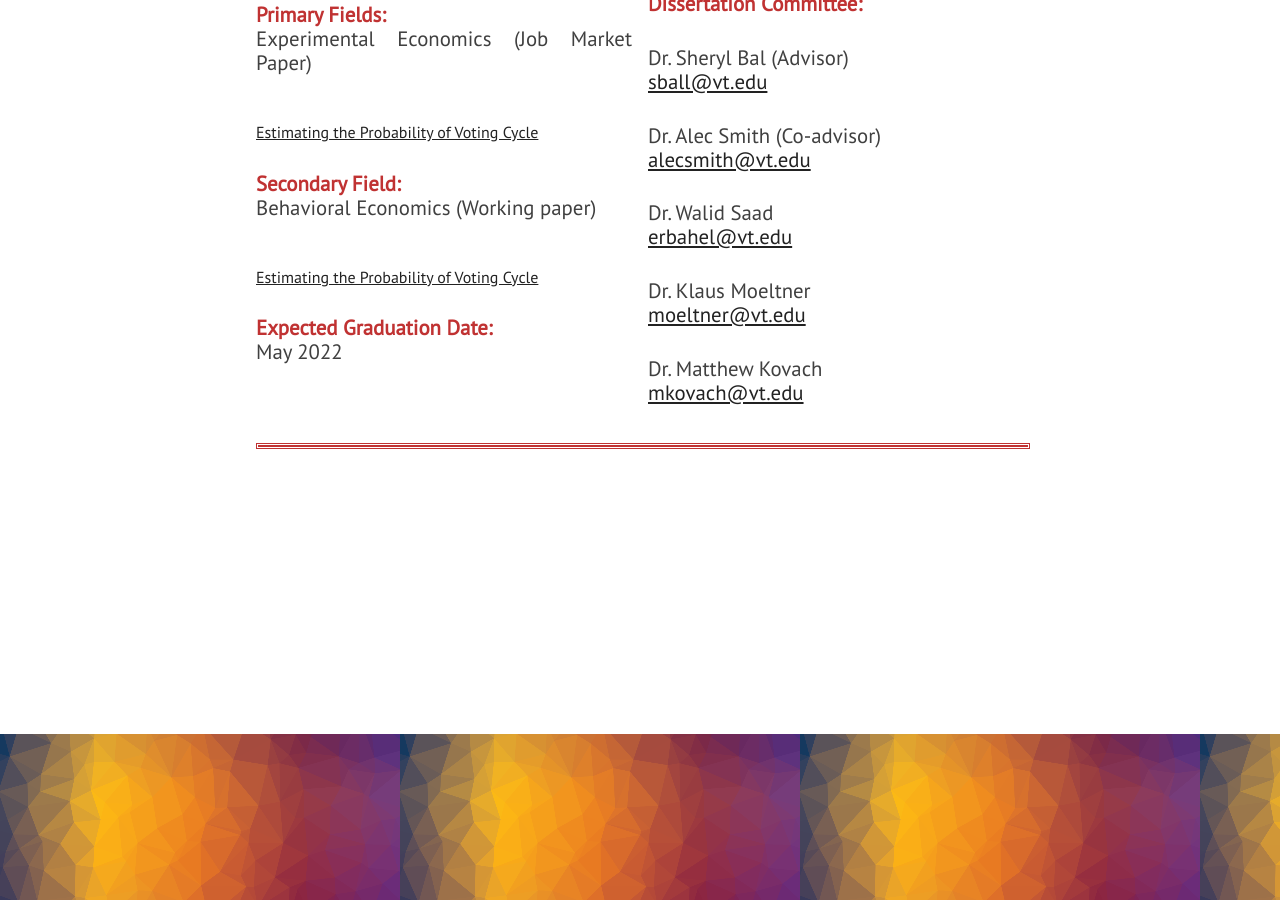
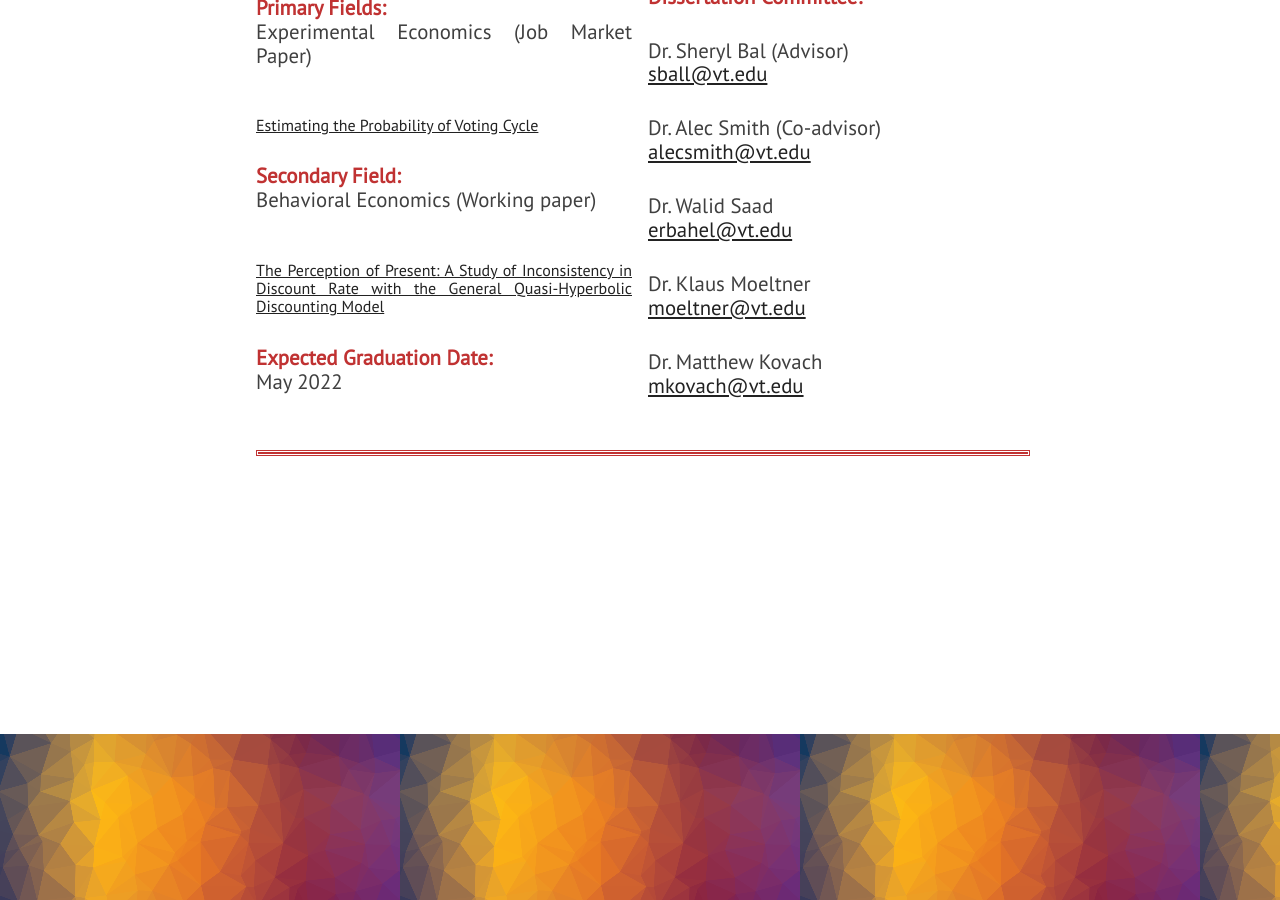
Before and after one commit to KevinKCV/kevinzou, a Jekyll site: the page built from index.html, in a window 1280 px wide and 900 px high, scrolled down 1226 px. Built offline with Jekyll 4.4.1, drawn with Linux system fonts in a browser that asks for light colours; nearby versions of some CDN libraries.

Commit message:
Update 01info.html

```diff
--- a/_includes/01info.html
+++ b/_includes/01info.html
@@ -17,7 +17,7 @@
             <p class="paragraph-text">
             <b class="paragraph-text" style="color:rgb(192, 50, 50)"> Secondary Field:</b><br>
             Behavioral Economics (Working paper)</p> <br>
-            <a href="/assets/doc/CGSONG_EPV.pdf">Estimating the Probability of Voting Cycle</a> </p>
+            <a href="/assets/doc/CGSONG_EPV.pdf">The Perception of Present: A Study of Inconsistency in Discount Rate with the General Quasi-Hyperbolic Discounting Model</a> </p>
 
             <p class="paragraph-text">
             <b class="paragraph-text" style="color:rgb(192, 50, 50)"> Expected Graduation Date:</b><br>
```
